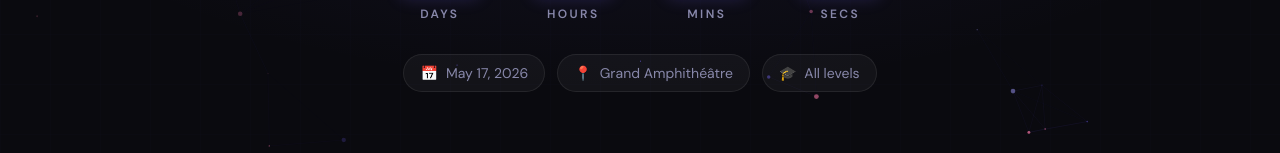
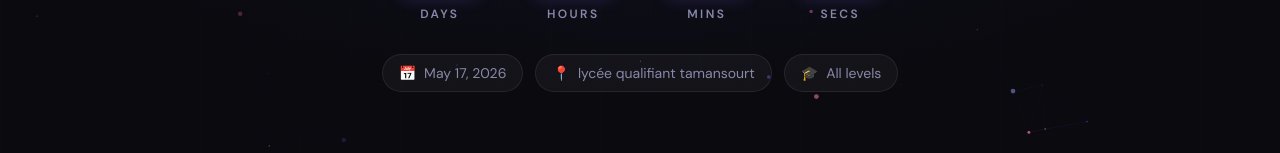
Before and after one commit to bourich1/event-lycee-qualifant-tamansourte, a Next.js app: page / in a window 1280 px wide. Shown: the part 566-719 px from the top of the page. Built offline with nearby package versions, Linux system fonts and the light colour scheme.

Commit message:
feat: add animated HeroSection and implement QR code email registration API

```diff
--- a/app/api/send-pass/route.ts
+++ b/app/api/send-pass/route.ts
@@ -75,7 +75,7 @@ export async function POST(req: NextRequest) {
                       <tr>
                         <td style="padding:8px 0;border-bottom:1px solid rgba(255,255,255,0.06);">
                           <span style="color:#8888aa;font-size:13px;">📍 Lieu</span>
-                          <span style="float:right;color:#f0f0ff;font-weight:600;font-size:14px;">Grand Amphithéâtre</span>
+                          <span style="float:right;color:#f0f0ff;font-weight:600;font-size:14px;">lycée qualifiant tamansourt</span>
                         </td>
                       </tr>
                       <tr>
--- a/components/HeroSection.tsx
+++ b/components/HeroSection.tsx
@@ -157,7 +157,7 @@ export default function HeroSection({ onGetPass }: HeroSectionProps) {
         <div className="flex flex-wrap items-center justify-center gap-3 mt-8" data-aos="fade-up" data-aos-delay="800">
           {[
             { icon: '📅', text: 'May 17, 2026' },
-            { icon: '📍', text: 'Grand Amphithéâtre' },
+            { icon: '📍', text: 'lycée qualifiant tamansourt ' },
             { icon: '🎓', text: 'All levels' },
           ].map((item) => (
             <div
```
